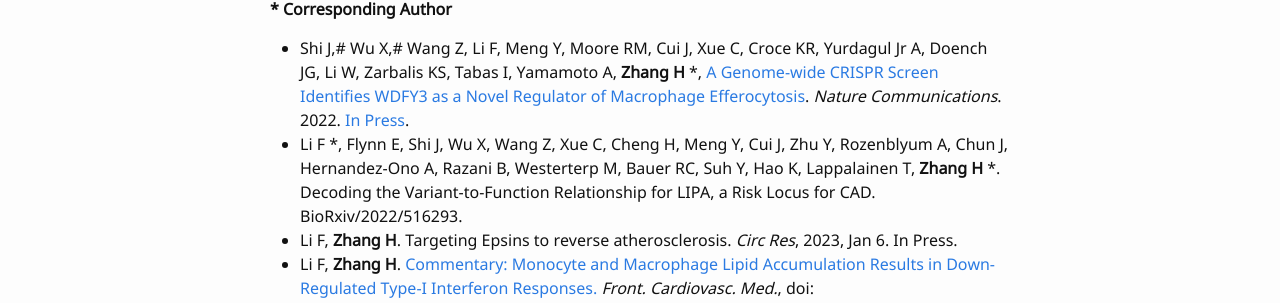
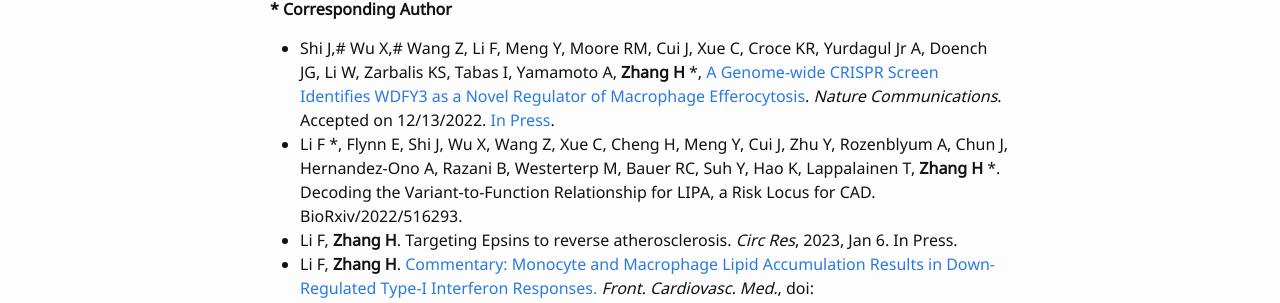
Before and after one commit to hanruizhang/zhanglab, a Jekyll site: the page built from 3_Publications.md, in a window 1280 px wide. Shown: the part 158-461 px from the top of the page. Built offline with Jekyll 4.4.1, drawn with Linux system fonts in a browser that asks for light colours.

Commit message:
Update 3_Publications.md

```diff
--- a/3_Publications.md
+++ b/3_Publications.md
@@ -7,7 +7,7 @@
 
 __*__ **Corresponding Author**
 
-- Shi J,# Wu X,# Wang Z, Li F, Meng Y, Moore RM, Cui J, Xue C, Croce KR, Yurdagul Jr A, Doench JG, Li W, Zarbalis KS, Tabas I, Yamamoto A, **Zhang H** *, [A Genome-wide CRISPR Screen Identifies WDFY3 as a Novel Regulator of Macrophage Efferocytosis](https://www.biorxiv.org/content/10.1101/2022.01.21.477299v1). _Nature Communications_. 2022. [In Press](https://doi.org/10.1038/s41467-022-35604-8).
+- Shi J,# Wu X,# Wang Z, Li F, Meng Y, Moore RM, Cui J, Xue C, Croce KR, Yurdagul Jr A, Doench JG, Li W, Zarbalis KS, Tabas I, Yamamoto A, **Zhang H** *, [A Genome-wide CRISPR Screen Identifies WDFY3 as a Novel Regulator of Macrophage Efferocytosis](https://www.biorxiv.org/content/10.1101/2022.01.21.477299v1). _Nature Communications_. Accepted on 12/13/2022. [In Press](https://doi.org/10.1038/s41467-022-35604-8).
 - Li F *, Flynn E, Shi J, Wu X, Wang Z, Xue C, Cheng H, Meng Y, Cui J, Zhu Y, Rozenblyum A, Chun J, Hernandez-Ono A, Razani B, Westerterp M, Bauer RC, Suh Y, Hao K, Lappalainen T, **Zhang H** *. Decoding the Variant-to-Function Relationship for LIPA, a Risk Locus for CAD. BioRxiv/2022/516293.
 - Li F, **Zhang H**. Targeting Epsins to reverse atherosclerosis. _Circ Res_, 2023, Jan 6. In Press.
 - Li F, **Zhang H**. [Commentary: Monocyte and Macrophage Lipid Accumulation Results in Down-Regulated Type-I Interferon Responses.](doi: 10.3389/fcvm.2022.1086136) _Front. Cardiovasc. Med._, doi: 10.3389/fcvm.2022.1086136.
```
